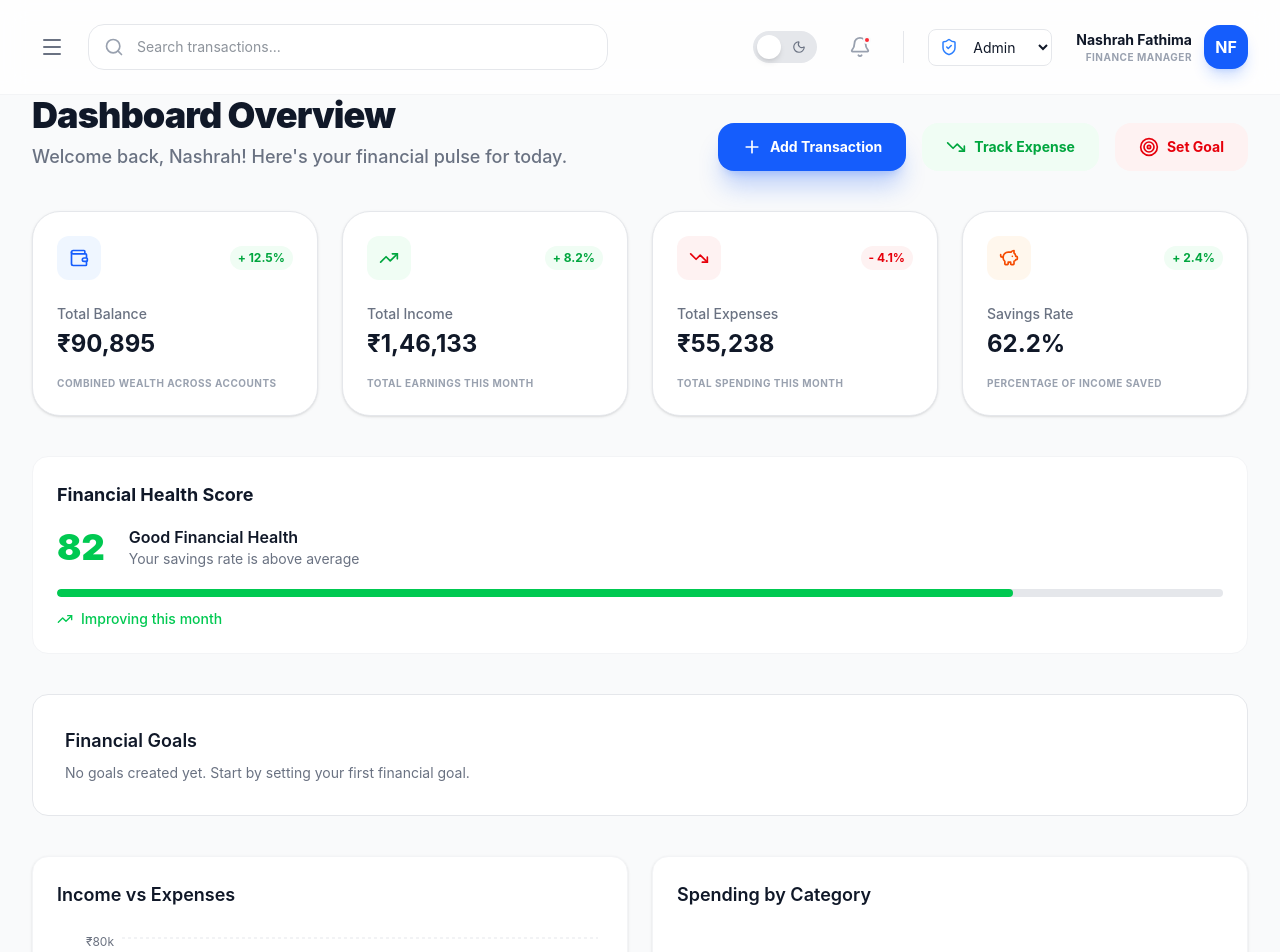
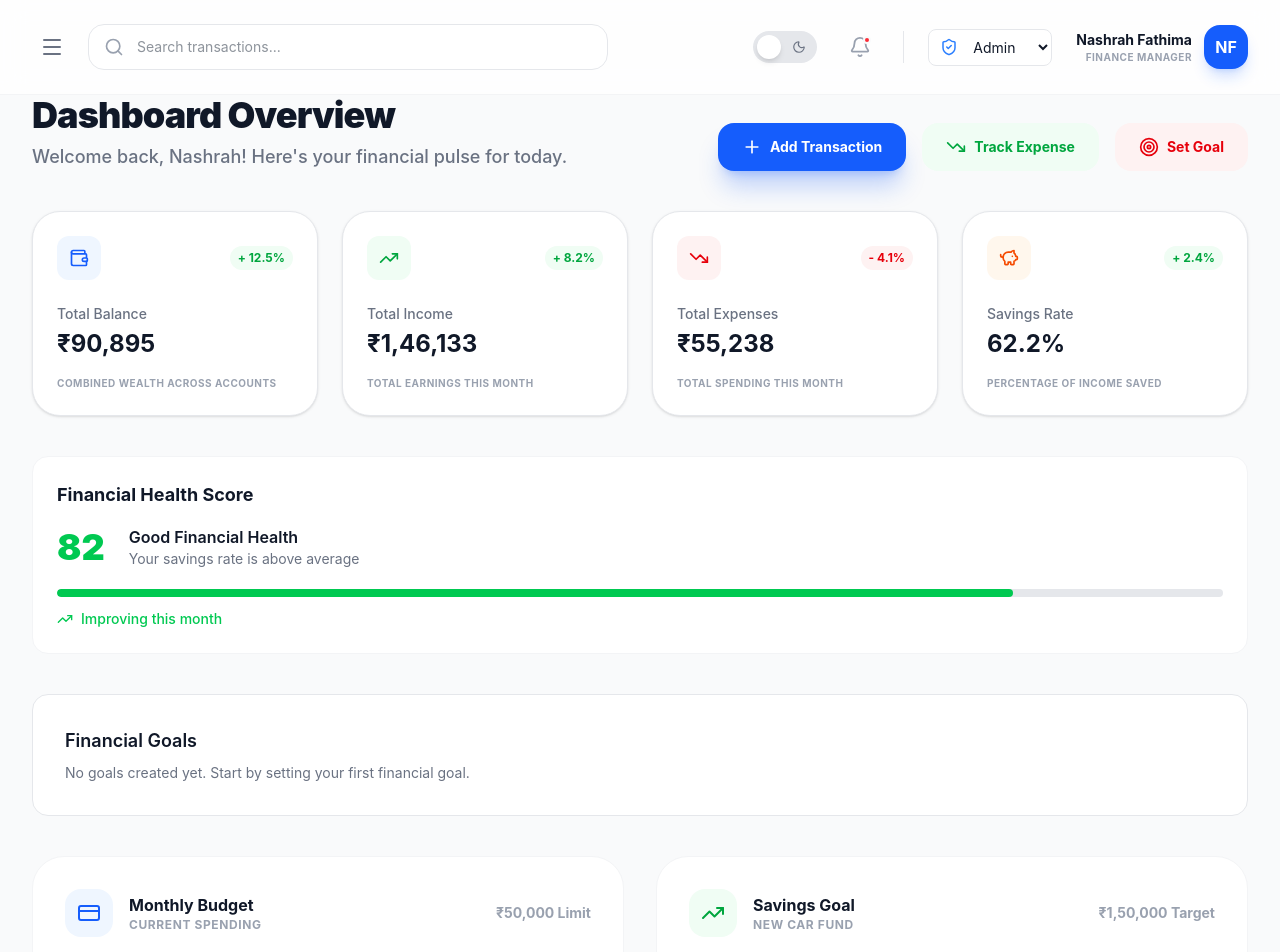
Before and after one commit to nashrah14/WealthPulse, a React (Vite) app: page / in a window 1280 px wide. Shown: the top 952 px of the page. Built offline with nearby package versions, Linux system fonts and the light colour scheme.

Commit message:
Update Dashboard.tsx

```diff
--- a/src/pages/Dashboard.tsx
+++ b/src/pages/Dashboard.tsx
@@ -156,7 +156,6 @@ export default function Dashboard() {
           <SummaryCards />
           <FinancialHealth />
           <Goals />
-          <Charts />
 
           {/* Budget & Goals Grid */}
           <div className="grid grid-cols-1 lg:grid-cols-2 gap-8">
```
